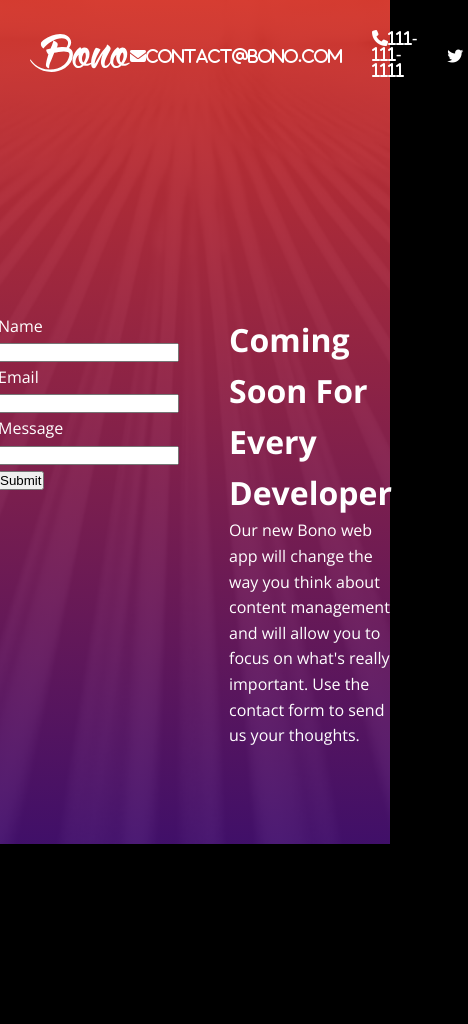
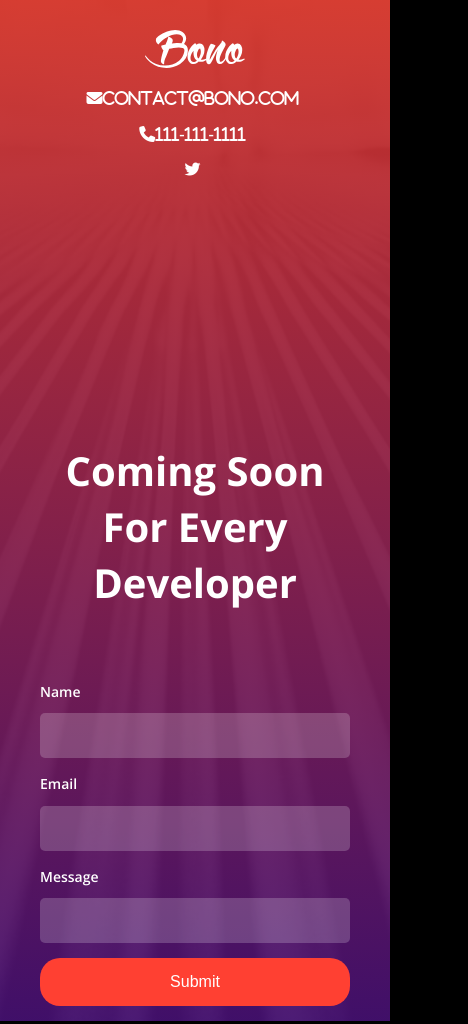
Before and after one commit to FranBotha1990/bono-landing-form, a plain HTML site: page index.html in a window 390 px wide. Shown: the whole page, 468 px wide, since content can reach past the window. Drawn offline with nearby package versions, Linux system fonts and the light colour scheme.

Commit message:
Inner styles applied and mobile layout applied.

```diff
--- a/css/styles.css
+++ b/css/styles.css
@@ -15,13 +15,13 @@ body {
 
 /* Background */
 .wrapper {
-    height: 100vh;
+    min-height: 100vh;
     background: linear-gradient(
         to bottom,
         rgba(255, 64, 50, 0.8),
         rgba(71, 17, 116, 0.9)
     ),
-    url('../images/background.jpg') no-repeat center center;
+    url('../images/background.jpg') no-repeat center/cover;
 }
 
 /* Header */
@@ -75,3 +75,105 @@ body {
 .main-content .text-container {
     flex: 1;
 }
+
+/* Form */
+.form-group {
+    margin-bottom: 15px;
+}
+
+.form-group label {
+    display: block;
+    margin-bottom: 10px;
+    font-size: 14px;
+    font-weight: 600;
+}
+
+.form-group input,
+.form-group textarea {
+    width: 100%;
+    padding: 15px;
+    border: none;
+    border-radius: 5px;
+    /* Opacity */
+    background: rgba(255, 255, 255, 0.2);
+    color: white;
+    outline: 0;
+}
+
+.form-group textarea {
+    height: 100px;
+    resize: none;
+   margin-bottom: 10px;
+}
+
+/* Button */
+.btn {
+    display: block;
+    padding: 15px 20px;
+    border-radius: 20px;
+    width: 100%;
+    border: none;
+    background-color: #ff4032;
+    color: white;
+    font-size: 16px;
+    cursor: pointer;
+}
+
+.btn:hover {
+    background-color: #ff5c4d;
+}
+
+/* Text Container */
+.text-container h1 {
+    font-size: 50px;
+    margin: 50px 0 20px;
+    line-height: 1.2;
+}
+
+.text-container {
+    font-size: 18px;
+}
+
+/* Media Queries */
+@media(max-width: 768px) {
+    .header {
+        padding: 30px 10px 10px;
+    }
+
+    .header,
+    .header .header-right {
+        flex-direction: column;
+        gap: 10px;
+    }
+
+    .main-content {
+        flex-direction: column-reverse;
+        justify-content: start;
+        margin: 200px auto;
+    }
+
+    .main-content form,
+    .main-content .text-container {
+        width: 100%;
+    }
+
+    .main-content h1 {
+        font-size: 40px;
+        text-align: center;
+        line-height: 1.4;
+    }
+
+    .main-content p {
+        display: none;
+    }
+}
+
+@media(max-height : 500px) {
+    .main-content {
+        margin: 0 auto;
+    }
+
+    .main-content h1 {
+        font-size: 40px;
+    }
+}
```
